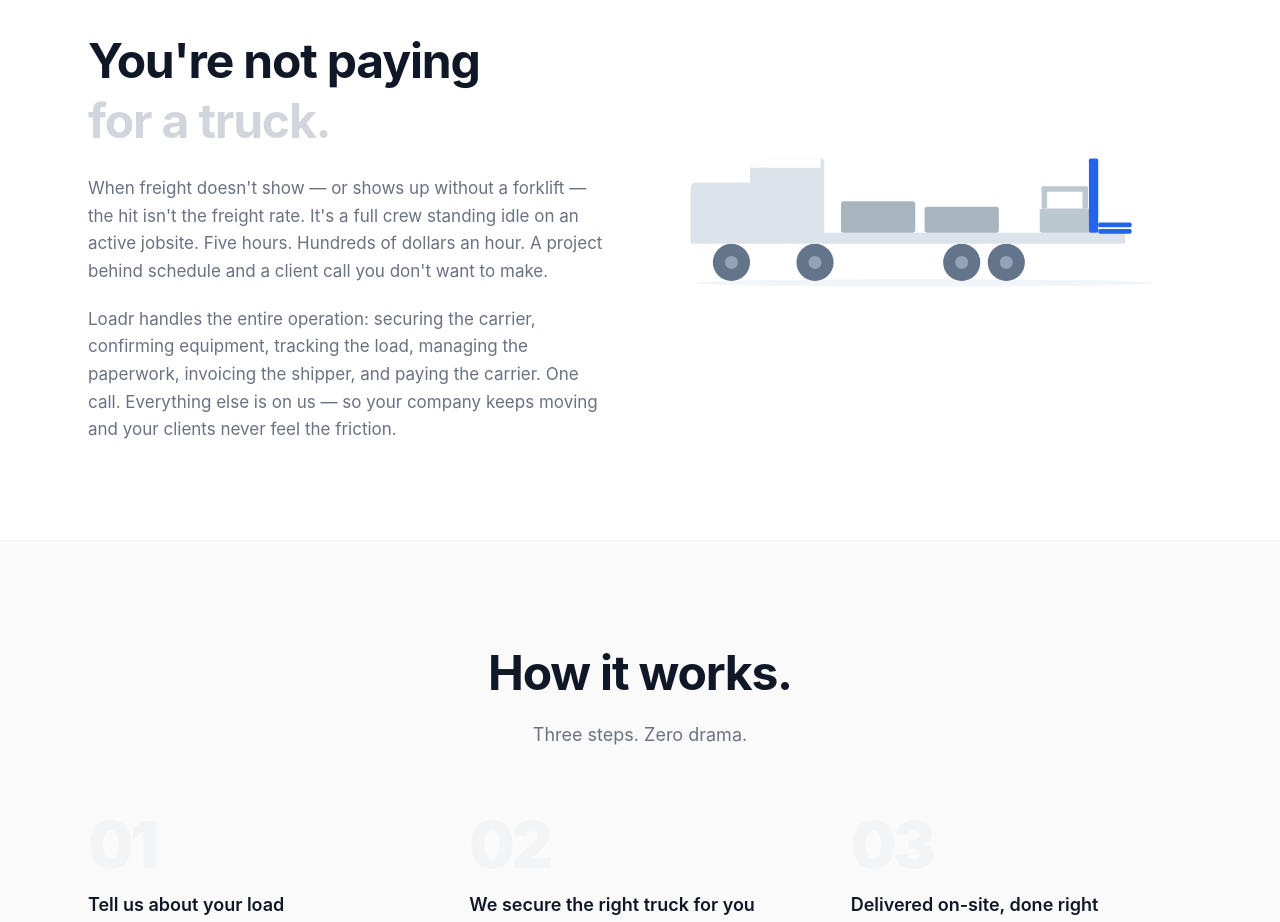
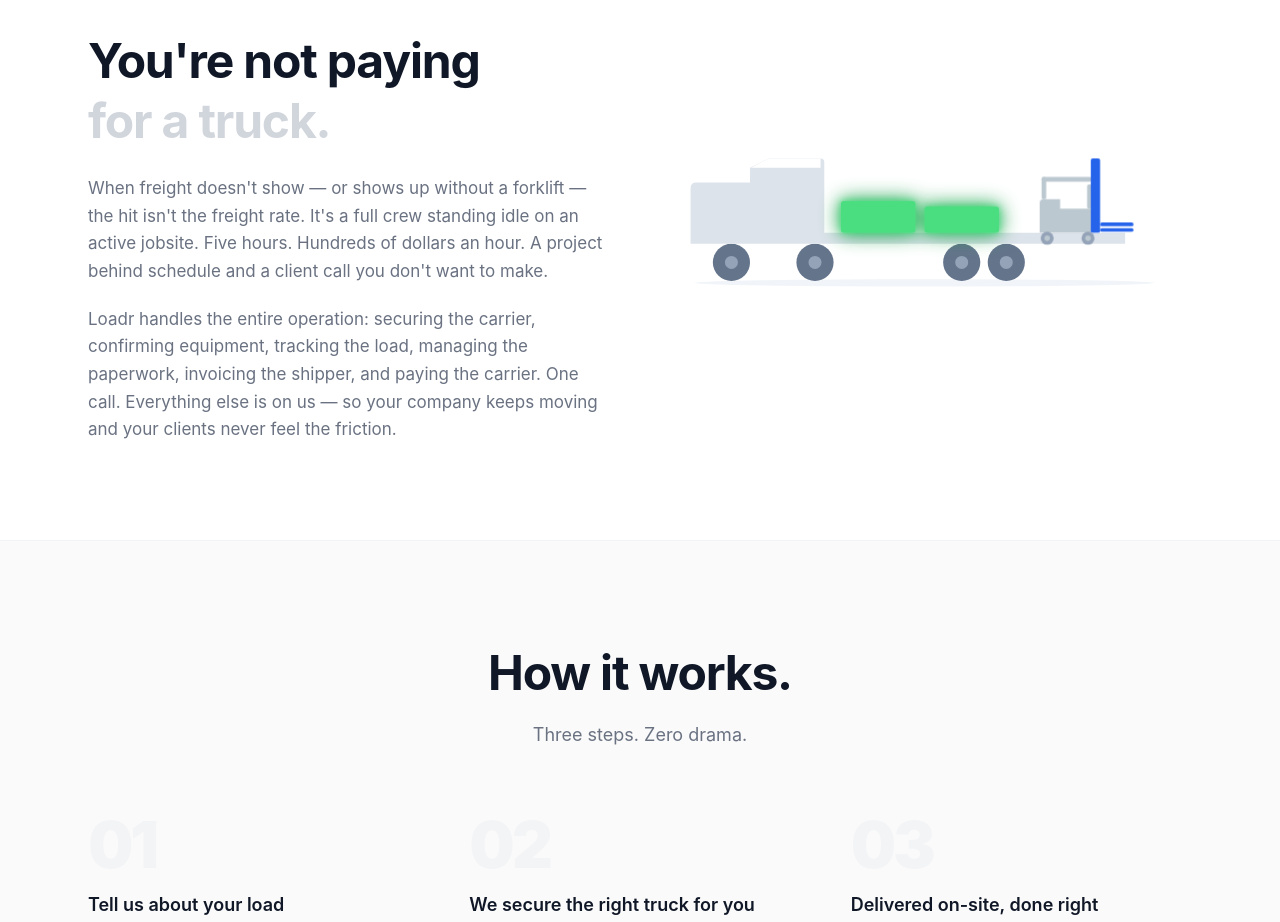
Before and after one commit to edgaremiliopr/Loadr2, a Next.js app: page / in a window 1280 px wide. Shown: the part 2504-3426 px from the top of the page. Built offline with nearby package versions, Linux system fonts and the light colour scheme.

Commit message:
Truck illustration: Moffett silhouette with asymmetric ROPS, animated glowing green cargo

```diff
--- a/src/app/page.tsx
+++ b/src/app/page.tsx
@@ -298,53 +298,68 @@ function HowItWorksSection() {
 function TruckIllustration() {
   return (
     <svg viewBox="0 0 560 175" fill="none" xmlns="http://www.w3.org/2000/svg" aria-hidden="true" className="w-full max-w-2xl">
+      <style>{`
+        @keyframes cargo-glow {
+          0%, 100% { filter: drop-shadow(0 0 4px #4ade80) drop-shadow(0 0 10px #16a34a); }
+          50%       { filter: drop-shadow(0 0 8px #86efac) drop-shadow(0 0 20px #22c55e) drop-shadow(0 0 32px #15803d); }
+        }
+        .loadr-cargo { animation: cargo-glow 2.2s ease-in-out infinite; }
+      `}</style>
 
       {/* Ground */}
       <ellipse cx="272" cy="170" rx="248" ry="4" fill="#F1F5F9" />
 
       {/* ── Wheels — all r=20 ─────────────────────────────────────── */}
-      {/* Front steer */}
       <circle cx="64"  cy="148" r="20" fill="#64748B" />
       <circle cx="64"  cy="148" r="7"  fill="#94A3B8" />
-      {/* Drive */}
       <circle cx="154" cy="148" r="20" fill="#64748B" />
       <circle cx="154" cy="148" r="7"  fill="#94A3B8" />
-      {/* Rear tandem — 48 px apart (8 px gap between tires) */}
+      {/* Rear tandem — 48 px apart, 8 px gap between tires */}
       <circle cx="312" cy="148" r="20" fill="#64748B" />
       <circle cx="312" cy="148" r="7"  fill="#94A3B8" />
       <circle cx="360" cy="148" r="20" fill="#64748B" />
       <circle cx="360" cy="148" r="7"  fill="#94A3B8" />
 
-      {/* ── Truck body — body bottom y=128 aligns with wheel tops ─── */}
+      {/* ── Truck body ─────────────────────────────────────────────── */}
       <path
         d="M 20 128 L 20 68 Q 20 62 26 62 L 84 62 L 84 46 L 104 36 L 160 36 Q 164 36 164 40 L 164 116 L 488 116 L 488 128 Z"
         fill="#DDE3EB"
       />
-
       {/* Windshield */}
       <path d="M 85 46 L 104 36 L 160 36 L 160 46 Z" fill="white" />
 
-      {/* ── Cargo boxes on flatbed ──────────────────────────────────── */}
-      {/* Bottom at y=116 (flatbed surface). Darker fill = visual weight. */}
-      <rect x="182" y="82" width="80" height="34" rx="3" fill="#A8B5BE" />
-      <rect x="272" y="88" width="80" height="28" rx="3" fill="#A8B5BE" />
+      {/* ── Glowing green cargo ────────────────────────────────────── */}
+      <g className="loadr-cargo">
+        <rect x="182" y="82"  width="80" height="34" rx="3" fill="#4ADE80" />
+        <rect x="272" y="88"  width="80" height="28" rx="3" fill="#4ADE80" />
+      </g>
 
-      {/* ── Piggyback forklift ──────────────────────────────────────── */}
+      {/* ── Moffett / piggyback forklift ───────────────────────────── */}
 
-      {/* Forklift body — sits on flatbed surface */}
-      <rect x="396" y="90" width="56" height="26" rx="3" fill="#BCC8D0" />
+      {/*  Body: asymmetric profile — tall left = counterweight, lower right = operator seat  */}
+      <path
+        d="M 396 116 L 396 84 Q 396 80 400 80 L 418 80 L 418 90 L 452 90 Q 456 90 456 94 L 456 116 Z"
+        fill="#BCC8D0"
+      />
 
-      {/* ROPS cage — two posts + top rail (makes it look like a forklift) */}
-      <rect x="398" y="66" width="6"  height="24" rx="2" fill="#BCC8D0" />
-      <rect x="442" y="66" width="6"  height="24" rx="2" fill="#BCC8D0" />
-      <rect x="398" y="66" width="50" height="6"  rx="2" fill="#BCC8D0" />
+      {/*  ROPS cage: left post rises from counterweight top, right post from seat top,
+           top rail connects them — asymmetric height = classic forklift silhouette  */}
+      <rect x="398" y="56" width="5"  height="24" rx="2" fill="#BCC8D0" />  {/* left post  */}
+      <rect x="447" y="64" width="5"  height="26" rx="2" fill="#BCC8D0" />  {/* right post */}
+      <rect x="398" y="56" width="54" height="5"  rx="2" fill="#BCC8D0" />  {/* top rail   */}
 
-      {/* Mast — rises to cab-roof height, the key blue accent */}
-      <rect x="449" y="36" width="10" height="80" rx="2" fill="#2563EB" />
+      {/*  Mast — mounted at front of Moffett (rear of truck), rises to cab height  */}
+      <rect x="451" y="36" width="10" height="80" rx="2" fill="#2563EB" />
 
-      {/* Forks — extend off the rear of the truck */}
-      <rect x="459" y="105" width="36" height="5" rx="2" fill="#2563EB" />
-      <rect x="459" y="112" width="36" height="5" rx="2" fill="#2563EB" />
+      {/*  Forks — extend off the back of the truck  */}
+      <rect x="461" y="105" width="36" height="4" rx="2" fill="#2563EB" />
+      <rect x="461" y="111" width="36" height="4" rx="2" fill="#2563EB" />
+
+      {/*  Moffett rear wheels — two small wheels visible below the body  */}
+      <circle cx="404" cy="122" r="7" fill="#94A3B8" />
+      <circle cx="448" cy="122" r="7" fill="#94A3B8" />
+      <circle cx="404" cy="122" r="3" fill="#BCC8D0" />
+      <circle cx="448" cy="122" r="3" fill="#BCC8D0" />
 
     </svg>
   );
```
